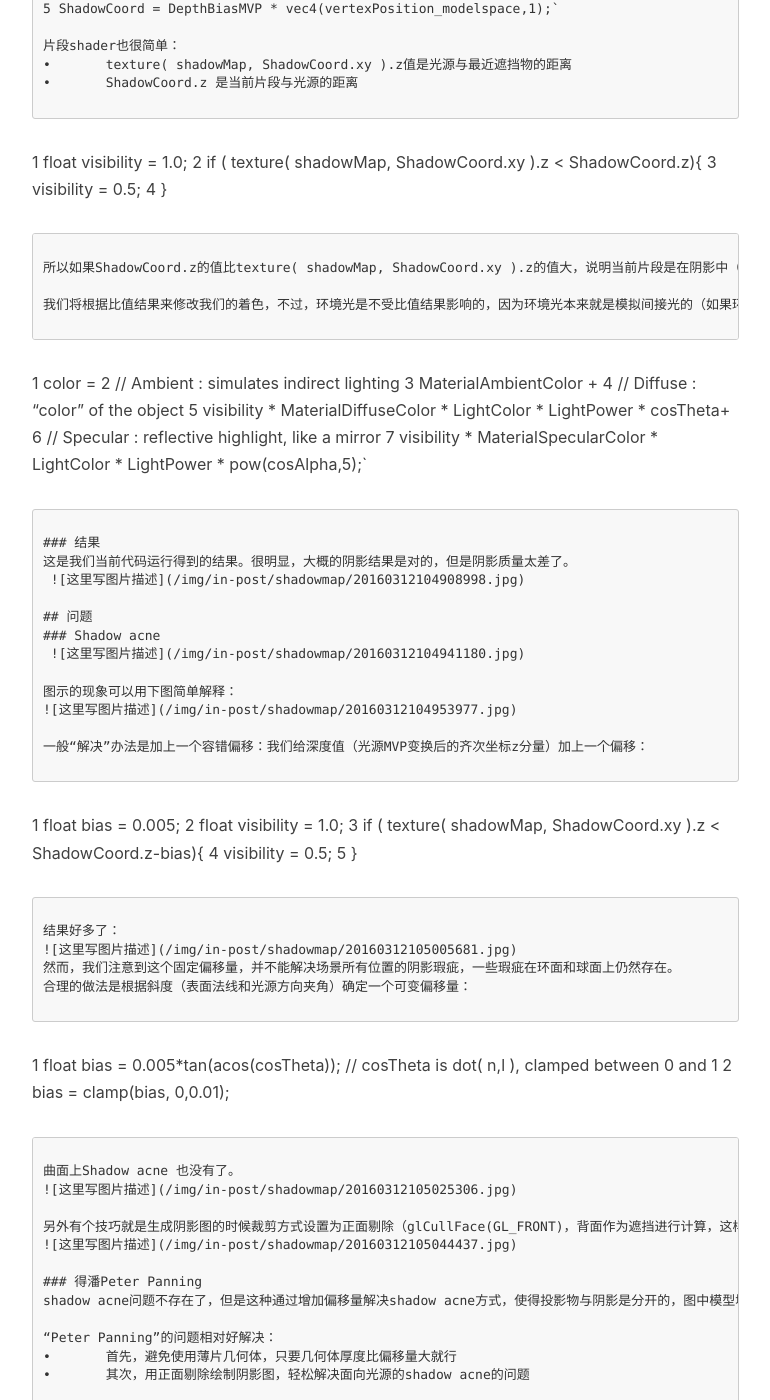
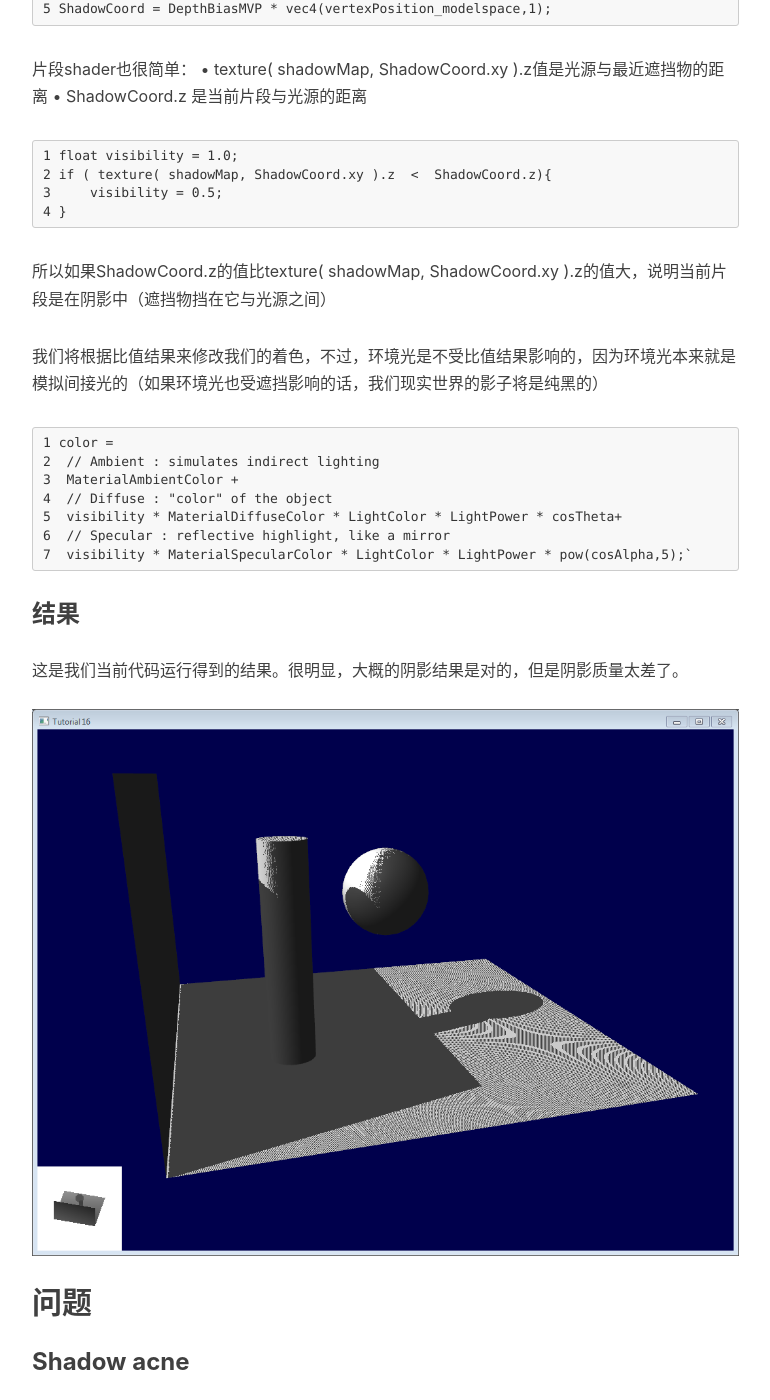
Before and after one commit to chenyong2github/blog, a Jekyll site: the page built from _posts/2016-03-12-shadowmap.markdown, in a window 1280 px wide and 1400 px high, scrolled down 4504 px. Shown: the whole window, without its empty margins (233-1003 px from the left). Built offline with Jekyll 4.4.1, drawn with Linux system fonts in a browser that asks for light colours; nearby versions of some CDN libraries; comment, search, counter and statistics services are not loaded; some of the changed text lies outside the part shown.

Commit message:
shadowmap

````diff
--- a/_posts/2016-03-12-shadowmap.markdown
+++ b/_posts/2016-03-12-shadowmap.markdown
@@ -135,7 +135,8 @@
 2 gl_Position =  MVP * vec4(vertexPosition_modelspace,1);
 3
 4 // Same, but with the light's view matrix
-5 ShadowCoord = DepthBiasMVP * vec4(vertexPosition_modelspace,1);`
+5 ShadowCoord = DepthBiasMVP * vec4(vertexPosition_modelspace,1);
+```
 
 片段shader也很简单：
 •	texture( shadowMap, ShadowCoord.xy ).z值是光源与最近遮挡物的距离
@@ -220,6 +221,7 @@
 
 #### Poisson Sampling
 比较容易的做法是采样阴影图N次，配合PCF，可以得到比较好的效果，哪怕是N很小。这里的代码是4次采样（PCF下，每次采样GPU采样了4~5次，总采样次数是16~20次）：
+
 ```
 1 for (int i=0;i<4;i++){
 2   if ( texture( shadowMap, ShadowCoord.xy + poissonDisk[i]/700.0 ).z  <  ShadowCoord.z-bias ){
@@ -228,6 +230,7 @@
 5 }
 ```
 poissonDisk 是一个2维向量数组 ：
+
 ```
 1 vec2 poissonDisk[4] = vec2[](
 2   vec2( -0.94201624, -0.39906216 ),
@@ -236,6 +239,7 @@
 5   vec2( 0.34495938, 0.29387760 )
 6 );
 ```
+
 采样次数N会影响到最后生成的片段阴影或明或暗一些：
 ![这里写图片描述](/img/in-post/shadowmap/20160312105228657.jpg)
 
````
